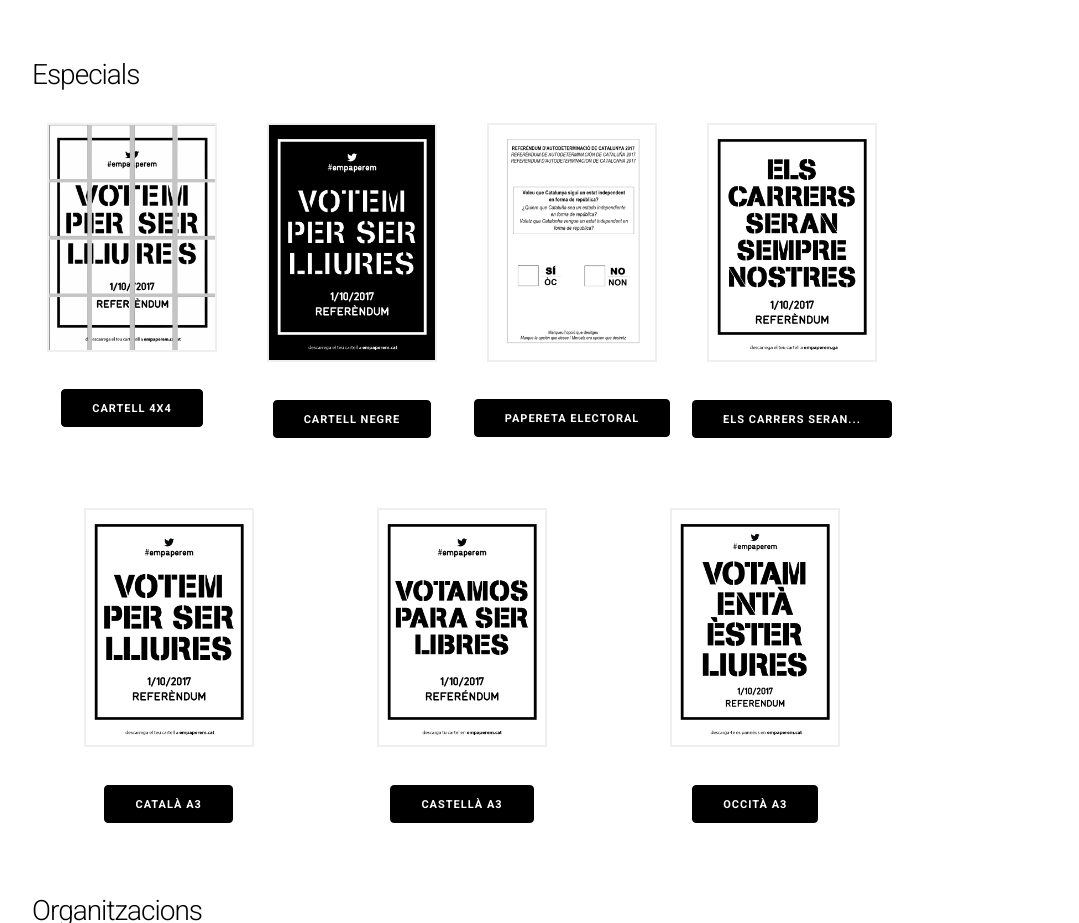
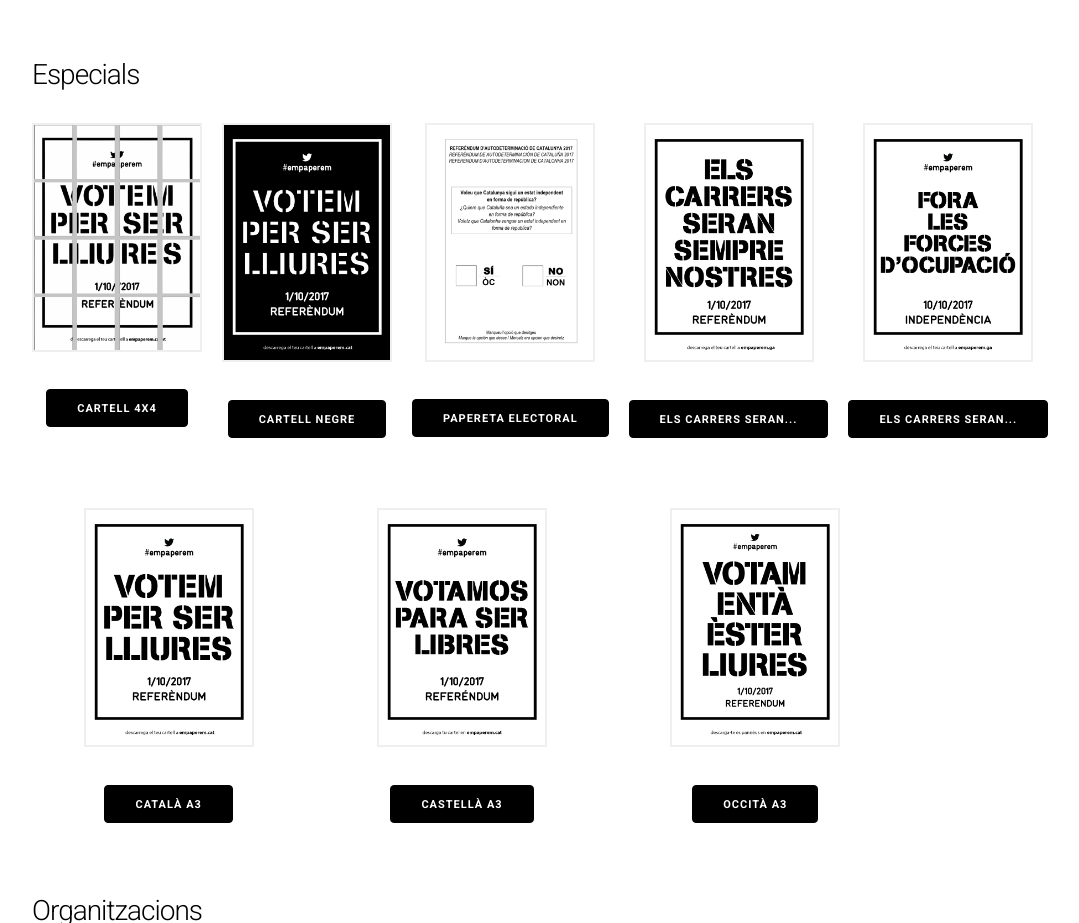
Before and after one commit to empaperem3/empaperem3.github.io, a plain HTML site: page cartells/index.html in a window 1280 px wide. Shown: the part 1332-2255 px from the top of the page, without its empty margins (178-1257 px from the left). Drawn offline with nearby package versions, Linux system fonts and the light colour scheme.

Commit message:
Update index.html

```diff
--- a/cartells/index.html
+++ b/cartells/index.html
@@ -151,6 +151,10 @@
                             <br> <a class="button" href="../elscarrers.pdf">Els carrers seran...</a>
                         </div>
 
+        <div class="column" style="text-align:center;margin-bottom:60px">
+                            <a href="../ocupa.pdf"><img style="max-width:170px; margin-bottom:30px" src="../ocupa.png"> </a>
+                            <br> <a class="button" href="../ocupa.pdf">Els carrers seran...</a>
+                        </div>
 
 
 
```
